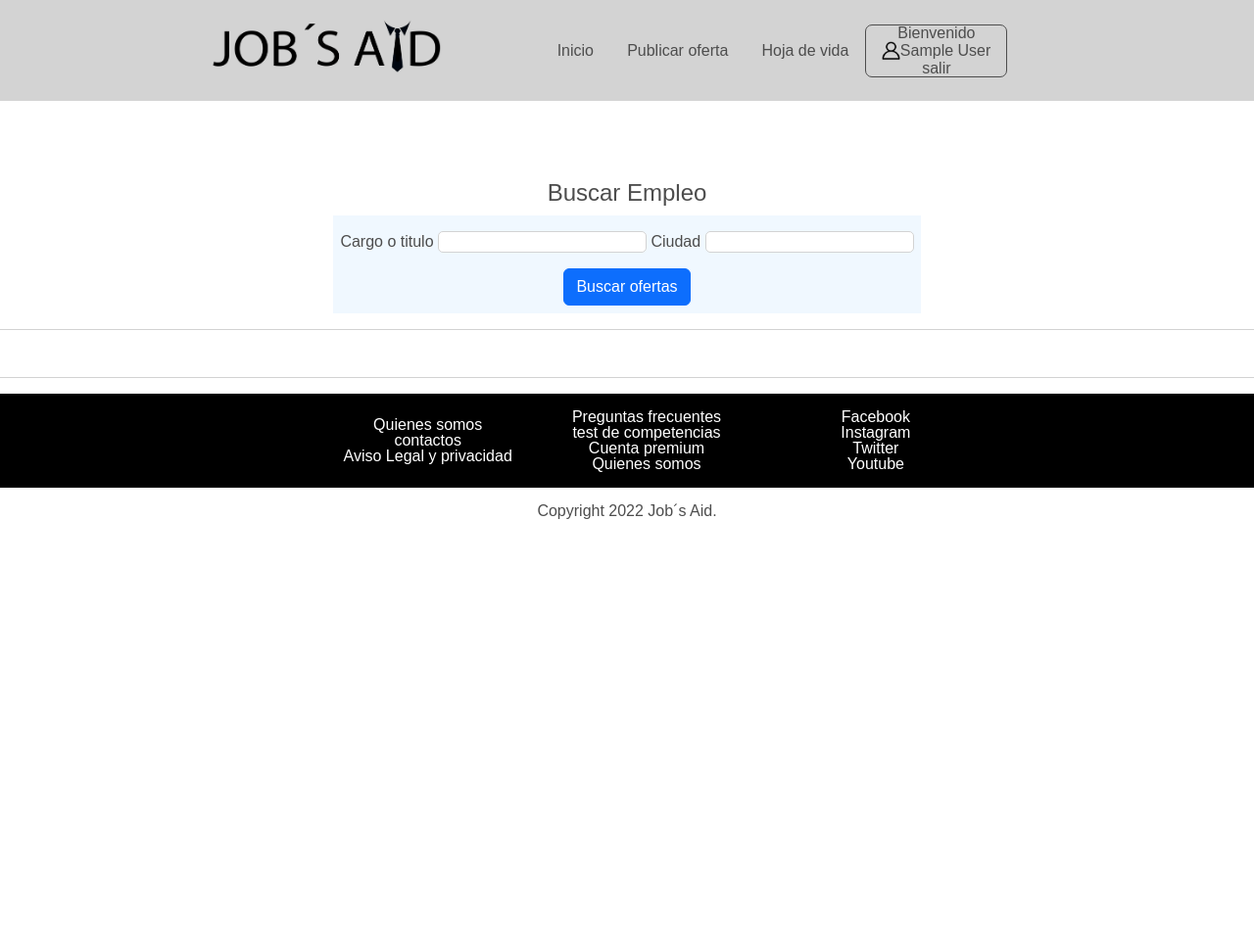
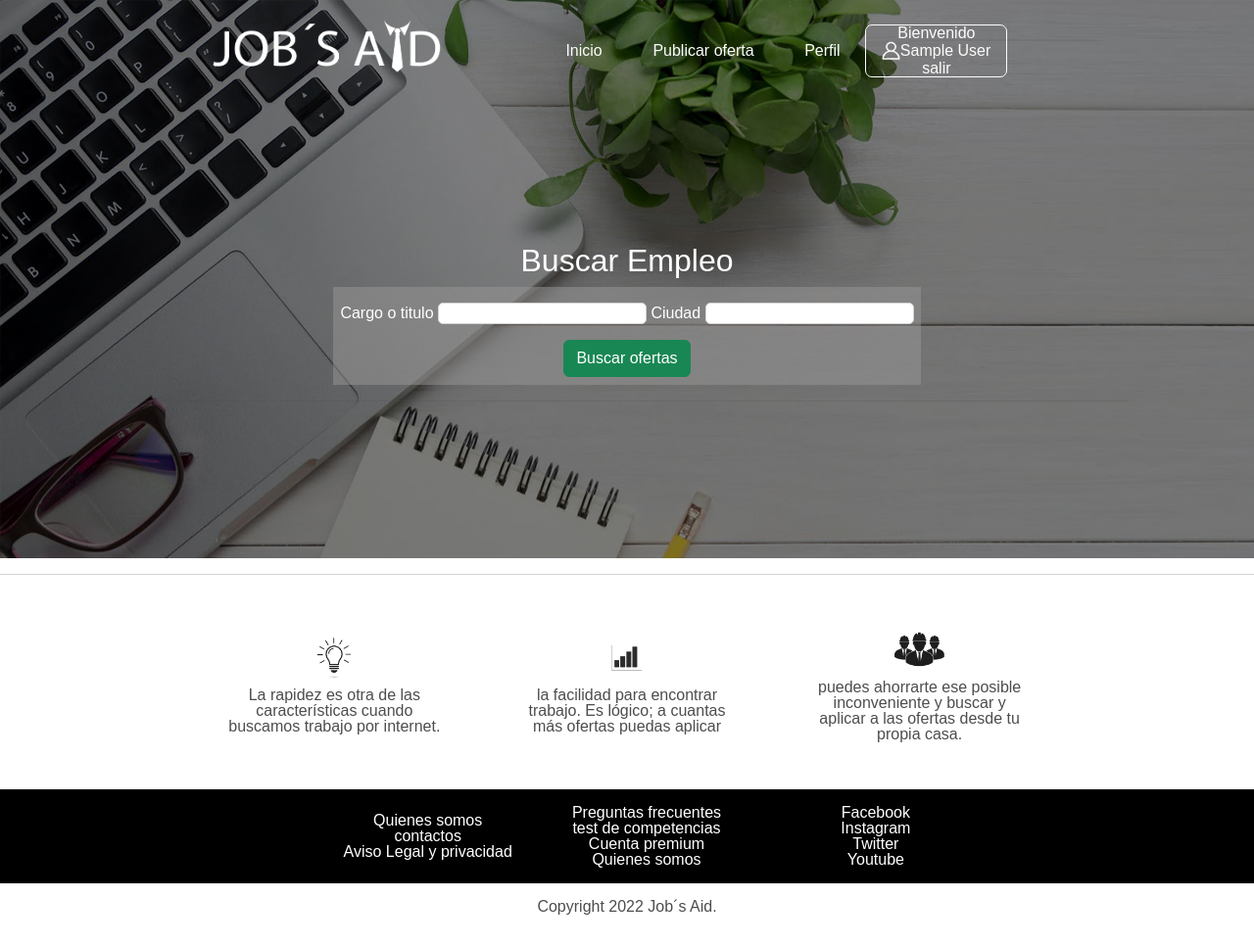
Before and after one commit to ErenG01/JobsAid-, a PHP site: page /vista/index.php in a window 1280 px wide. Shown: the whole page at 98% size. Before the commit the page ends 530 px from the top, so only its background shows below. Run offline with PHP 8.4, Linux system fonts and the light colour scheme; the visitor is signed in with stand-in values (Sample User, id 1); data that the repository does not hold is empty.

Commit message:
Nuevo diseño de pagina principal

```diff
--- a/modelo/TASKS/app.js
+++ b/modelo/TASKS/app.js
@@ -1,4 +1,9 @@
 $(document).ready(function(){
+
+  $("#Navegator").css({
+    "background-color": "none",
+
+  });
 
     console.log("holamundo");
     $('#filtro').hide();
@@ -38,6 +43,29 @@ $(document).ready(function(){
     })
 
     $(document).on('click', '#BtnSearchOferts', function(e){
+
+      $(".Navegator").css({
+        "color": "black"
+
+      });
+
+      $("#header_img").css({
+        "padding-top": "1em",
+        "padding-bottom": "1em",
+
+      });
+
+      $(".HeaderAndForm").css({
+        "background-image": "none"
+
+      });
+
+      $(".formulario").css({
+        "color": "black"
+
+      });
+
+      $('.SectionArticles').hide();
 
       $('#filtro').show();
       $('#ContainerJobs').show();
--- a/vista/css/header.css
+++ b/vista/css/header.css
@@ -8,13 +8,7 @@
   text-align: center;
 
 }
-.Navegator{
 
-  background-color: lightgray;
-
-
-
-}
 nav{
   margin: auto;
   width: 80%;
--- a/vista/css/index.css
+++ b/vista/css/index.css
@@ -4,24 +4,32 @@
 body{
     font-family: "Montserrat", sans-serif;
 }
+.Navegator{
+
+    color: rgb(252, 252, 252);
+}
 .formulario{
-    background-color:aliceblue;
+    z-index: 2;
     margin: auto;
     text-align: center;
     width: 600px;
     height: 100px;
     padding-top: 1em;
+    color: white;
+    background-color: rgba(153, 151, 151, 0.5);
 }
 .header_img{
-    margin-top: 3em;
-    margin-bottom: 3em;
+    padding: 8em 8em;
+
 }
 .header_img .h4{
+    font-size: 2em;
     text-align: center;
+    color: white;
 }
 .HeaderAndForm{
     z-index: 1;
-    background-image: url("");
+    background-image: url(../img/fondoIMg.jpg);
     background-repeat: no-repeat;
 
     margin: auto;
@@ -29,7 +37,7 @@ body{
     position: relative;
     width: 100%;
 }
-button.btn.btn-primary{
+button.btn.btn-success{
     margin: 1em auto;
 }
 
@@ -129,3 +137,20 @@ button.btn.btn-primary{
     width: 50%;
     background-color: cadetblue;
 } */
+
+.SectionArticles{
+    /* background-color: gray; */
+    display: flex;
+    width: 70%;
+    margin: auto;
+    text-align: center;
+}
+
+.SectionArticles div{
+    margin: auto;
+
+    width: 25%;
+    padding-top: 2em;
+    padding-bottom: 2em;
+
+}
--- a/vista/css/profile.css
+++ b/vista/css/profile.css
@@ -1,4 +1,6 @@
-
+.Navegator{
+  background-color: lightgray;
+}
 
 
 .InfoPerfilBox{
--- a/vista/index.php
+++ b/vista/index.php
@@ -36,13 +36,15 @@ if (!isset($_POST["modalidad"])){$_POST["modalidad"] = '';}
 
 <div class="HeaderAndForm">
 
+  <div class="containerHeader">
+
     <header class="Navegator" id="naveg">
       <?php include("layouts/header.php");?>
       <a href="cosa">
         <img src="" alt="">
       </a>
     </header>
-  <div class="header_img">
+    <div class="header_img" id="header_img">
 
             <h4 class="h4">Buscar Empleo </h4>
 
@@ -70,7 +72,7 @@ if (!isset($_POST["modalidad"])){$_POST["modalidad"] = '';}
 
                 />
 
-              <button type="submit" id="BtnSearchOferts" class="btn btn-primary">Buscar ofertas</button>
+                <button type="submit" id="BtnSearchOferts" class="btn btn-success">Buscar ofertas</button>
 
 
 
@@ -79,6 +81,7 @@ if (!isset($_POST["modalidad"])){$_POST["modalidad"] = '';}
 
 
           <hr>
+    </div>
   </div>
 
   <div class="filtro" id="filtro">
@@ -253,6 +256,30 @@ if (!isset($_POST["modalidad"])){$_POST["modalidad"] = '';}
 
 
         </aside>
+
+  </div>
+
+
+
+    <div class="SectionArticles">
+                    <div className="Article1">
+
+                       <img src="img/bombilla.png"></img>
+                       <p>La rapidez es otra de las características cuando buscamos trabajo por internet. </p>
+                   </div>
+
+                   <div className="Article2">
+
+                       <img src="img/estadistica.png"></img>
+                       <p>la facilidad para encontrar trabajo. Es lógico; a cuantas más ofertas puedas aplicar</p>
+                   </div>
+
+                   <div className="Article3">
+
+                       <img src="img/icono_trabajadores.png"></img>
+                       <p>puedes ahorrarte ese posible inconveniente y buscar y aplicar a las ofertas desde tu propia casa.</p>
+                   </div>
+
     </div>
     <footer class="" id="footers">
 
--- a/vista/layouts/header.php
+++ b/vista/layouts/header.php
@@ -9,7 +9,7 @@
 
   <div class="Logo">
     <img
-    src="img/Logo_V3.png"
+    src="img/Logo_V3_white.png"
 
     title = "logoJobs"
     class="LogoClass"
@@ -31,7 +31,7 @@
 
             ?>
             <li class="header__link"><a href="./">Inicio</a></li>
-            <li class="header__link"><a href="Jobs_Aid_Employers/vista/Reclutamiento.php">Publicar oferta</a></li>
+            <li class="header__link"><a href="../Jobs_Aid_Employers/vista/Reclutamiento.php">Publicar oferta</a></li>
             <li class="header__link"><a href="Acceso_Usuario.php">Hoja de vida</a></li>
             <a href = "Acceso_Usuario.php" class ="login">
 
@@ -39,7 +39,7 @@
                 <li class="">
 
                     <p><?php  ?>Loggin</p>
-                    <img src="img/perfil2.png" alt="" class="imagenperfil" with="50px" height="20px">
+                    <img src="img/perfil2_white.png" alt="" class="imagenperfil" with="50px" height="20px">
                 </li>
             </a>
 
@@ -49,13 +49,13 @@
         ?>
         <li class="header__link"><a href="./">Inicio</a></li>
             <li class="header__link"><a href="../Jobs_Aid_Employers/vista/Reclutamiento.php">Publicar oferta</a></li>
-            <li class="header__link"><a href="profile.php">Hoja de vida</a></li>
+            <li class="header__link"><a href="profile.php">Perfil</a></li>
         <div class="login2">
             <div class="login3">
             <p>Bienvenido</p>
 
             <li class="login4">
-                <img src="img/perfil2.png" alt="" class="imagenperfil" with="50px" height="20px">
+                <img src="img/perfil2_white.png" alt="" class="imagenperfil" with="50px" height="20px">
                 <p><?php echo $mostrarnombre;?></p>
             </li>
             <a href="../modelo/salir.php">salir</a>
```
Also changed, not shown: AJAX-SIMPLE/TASK-APP/appis.js (deleted, +0 -31 lines), AJAX-SIMPLE/TASK-APP/conexion.php (deleted, +0 -12 lines), AJAX-SIMPLE/TASK-APP/database.php (deleted, +0 -13 lines), AJAX-SIMPLE/TASK-APP/index.html (deleted, +0 -25 lines), AJAX-SIMPLE/TASK-APP/taski.php (deleted, +0 -30 lines), AJAX-SIMPLE/backend.php (deleted, +0 -8 lines), AJAX-SIMPLE/index.html (deleted, +0 -33 lines), header.js (deleted, +0 -31 lines), vista/img/Logo_V3_white.png (added), vista/img/bombilla.png (added), vista/img/estadistica.png (added), vista/img/fondoIMg.jpg (added), vista/img/icono_trabajadores.png (added), vista/img/perfil2_white.png (added). Lines whose indentation alone changed are shown as unchanged.
